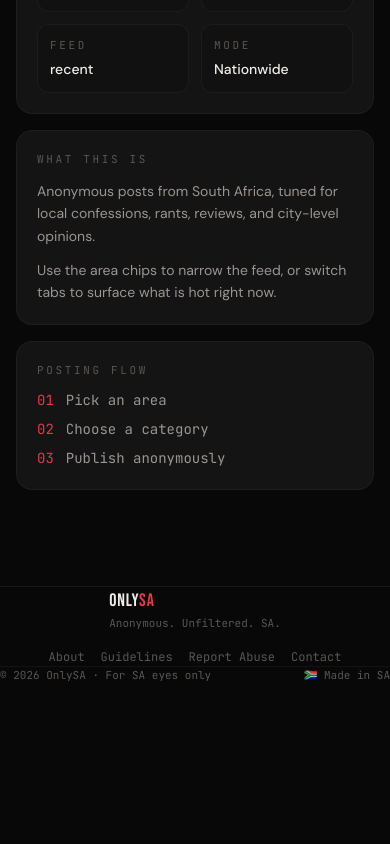
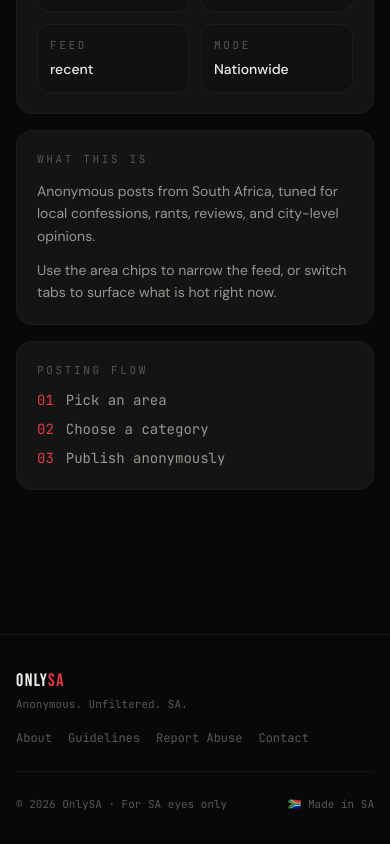
Before and after one commit to vysanchellan/onlysa, a Next.js app: page / in a window 390 px wide. Shown: the part 2926-3770 px from the top of the page. Before the commit the page ends 3609 px from the top, so only its background shows below. Built offline with nearby package versions, Linux system fonts and the light colour scheme.

Commit message:
Refactor Footer component with inline styles

```diff
--- a/components/ui/footer.tsx
+++ b/components/ui/footer.tsx
@@ -2,41 +2,65 @@ import Link from "next/link";
 
 export function Footer() {
   return (
-    <footer className="border-t border-border/60 py-8 px-4 mt-12">
-      <div className="max-w-6xl mx-auto">
-        <div className="flex flex-col sm:flex-row items-center justify-between gap-4">
+    <footer style={{
+      borderTop: "1px solid rgba(35,35,35,0.6)",
+      padding: "32px 16px",
+      marginTop: "48px",
+    }}>
+      <div style={{ maxWidth: "1152px", margin: "0 auto" }}>
+        <div style={{ display: "flex", flexDirection: "column", gap: "16px" }} className="footer-inner">
           <div>
-            <span className="text-lg font-display tracking-wider">
-              Only<span className="text-accent-red">SA</span>
+            <span style={{
+              fontFamily: "var(--font-display, 'Bebas Neue', sans-serif)",
+              fontSize: "18px", letterSpacing: "0.08em", color: "#F0EDE8",
+            }}>
+              Only<span style={{ color: "#E63946" }}>SA</span>
             </span>
-            <p className="text-[11px] font-mono text-text-muted mt-0.5">
+            <p style={{ fontSize: "11px", fontFamily: "var(--font-mono, monospace)", color: "#5A5652", marginTop: "2px" }}>
               Anonymous. Unfiltered. SA.
             </p>
           </div>
-          <nav className="flex flex-wrap items-center gap-4 text-[12px] font-mono text-text-muted">
-            <Link href="/about" className="hover:text-text-secondary transition-colors">
-              About
-            </Link>
-            <Link href="/guidelines" className="hover:text-text-secondary transition-colors">
-              Guidelines
-            </Link>
-            <a href="mailto:abuse@onlysa.co.za" className="hover:text-text-secondary transition-colors">
-              Report Abuse
-            </a>
-            <a href="mailto:hello@onlysa.co.za" className="hover:text-text-secondary transition-colors">
-              Contact
-            </a>
+
+          <nav style={{ display: "flex", flexWrap: "wrap", alignItems: "center", gap: "16px" }}>
+            {[
+              { href: "/about",                   label: "About" },
+              { href: "/guidelines",              label: "Guidelines" },
+              { href: "mailto:abuse@onlysa.co.za", label: "Report Abuse" },
+              { href: "mailto:hello@onlysa.co.za", label: "Contact" },
+            ].map(({ href, label }) => (
+              <Link
+                key={label}
+                href={href}
+                style={{ fontSize: "12px", fontFamily: "var(--font-mono, monospace)", color: "#5A5652", textDecoration: "none", transition: "color 0.2s" }}
+                className="footer-link"
+              >
+                {label}
+              </Link>
+            ))}
           </nav>
         </div>
-        <div className="mt-6 pt-6 border-t border-border/40 flex items-center justify-between">
-          <p className="text-[11px] font-mono text-text-muted">
+
+        <div style={{
+          marginTop: "24px", paddingTop: "24px",
+          borderTop: "1px solid rgba(35,35,35,0.4)",
+          display: "flex", justifyContent: "space-between", alignItems: "center",
+          flexWrap: "wrap", gap: "8px",
+        }}>
+          <p style={{ fontSize: "11px", fontFamily: "var(--font-mono, monospace)", color: "#5A5652" }}>
             © {new Date().getFullYear()} OnlySA · For SA eyes only
           </p>
-          <p className="text-[11px] font-mono text-text-muted">
+          <p style={{ fontSize: "11px", fontFamily: "var(--font-mono, monospace)", color: "#5A5652" }}>
             🇿🇦 Made in SA
           </p>
         </div>
       </div>
+
+      <style>{`
+        .footer-link:hover { color: #9A9590 !important; }
+        @media (min-width: 640px) {
+          .footer-inner { flex-direction: row !important; justify-content: space-between; align-items: center; }
+        }
+      `}</style>
     </footer>
   );
 }
```
